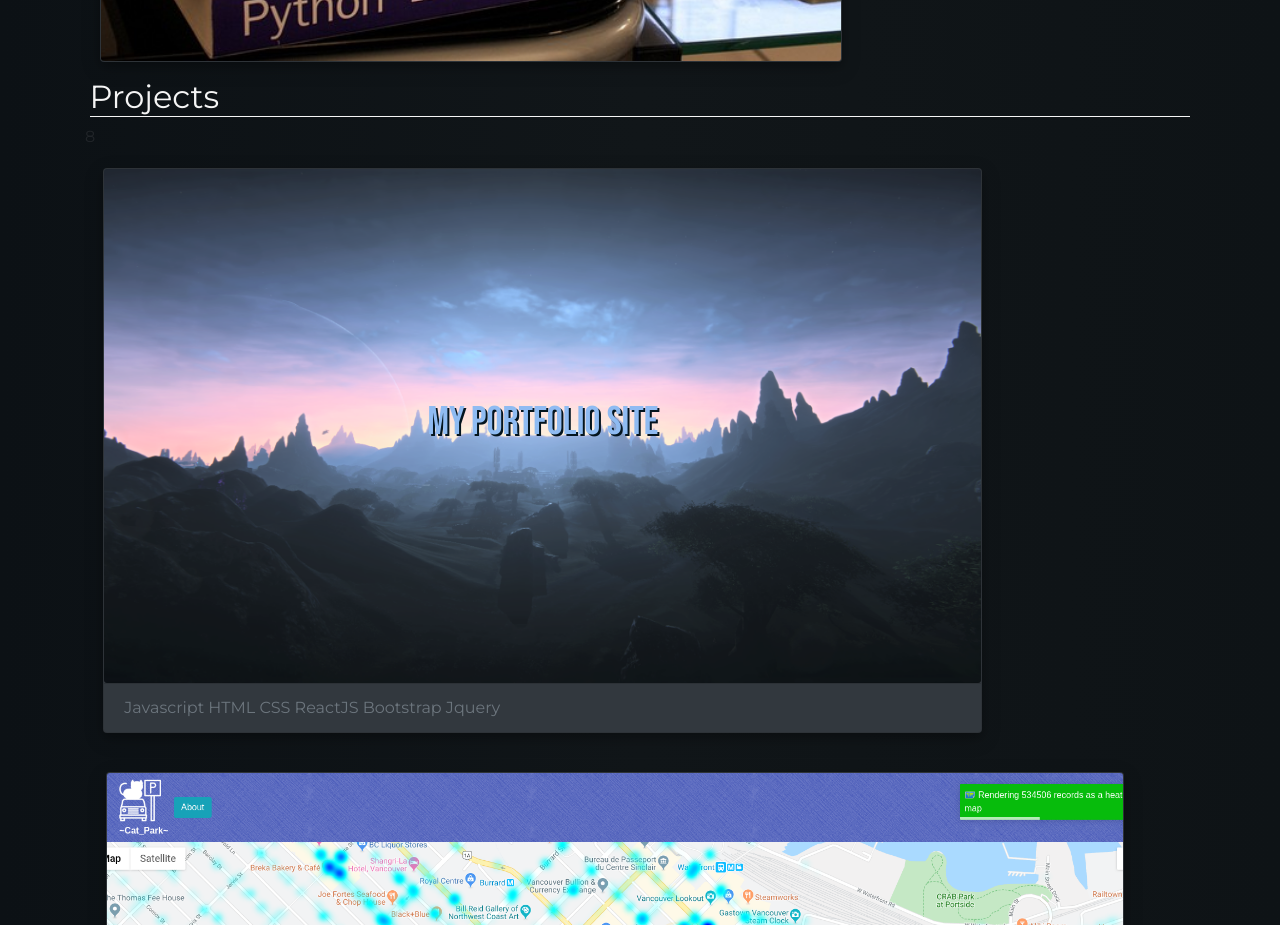
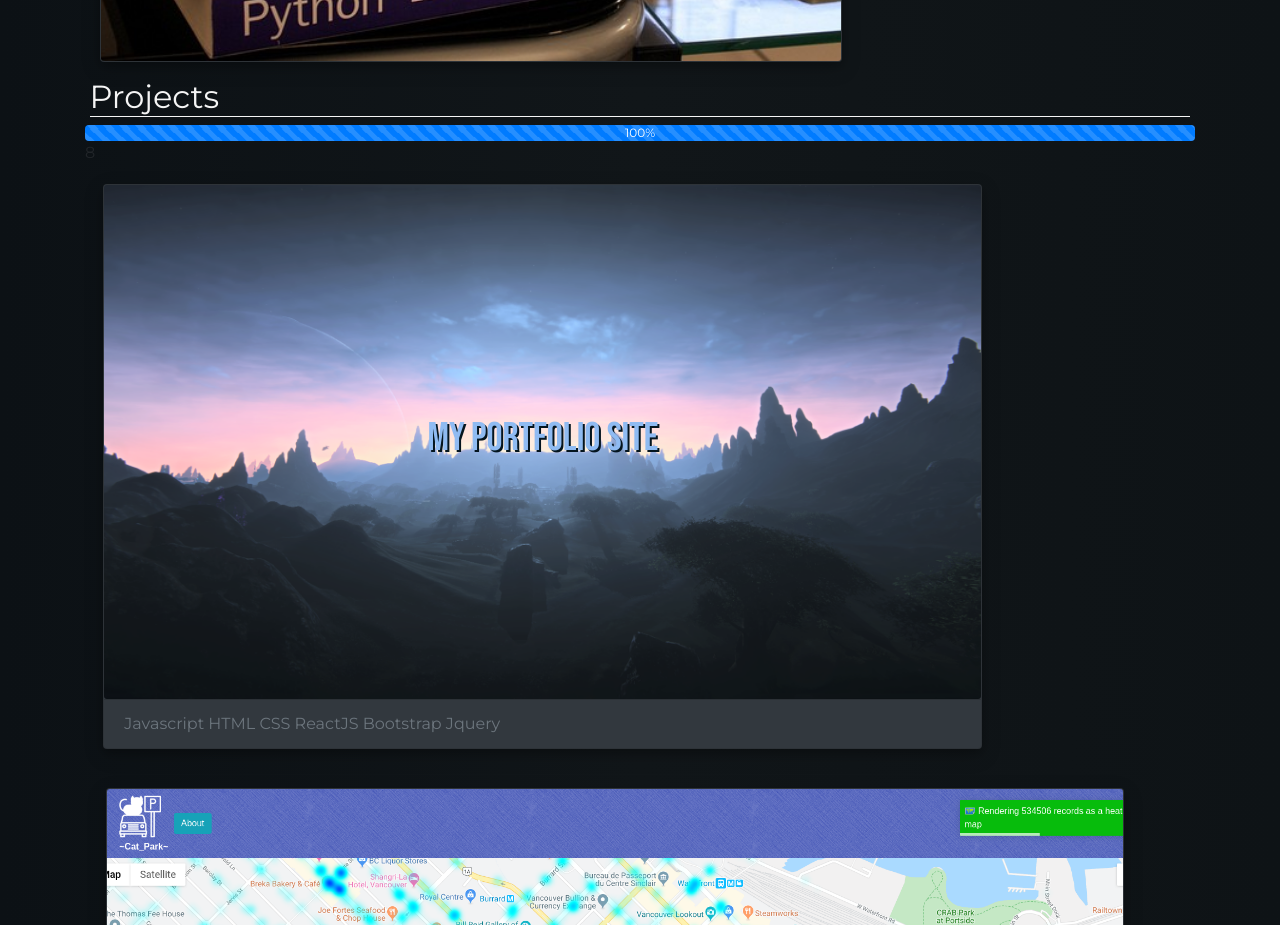
Before and after one commit to ChrisnNg/Ng, a React (Create React App) app: page / in a window 1280 px wide. Shown: the part 2480-3405 px from the top of the page. Built offline with nearby package versions, Linux system fonts and the light colour scheme.

Commit message:
add first progress bar

```diff
--- a/src/App.js
+++ b/src/App.js
@@ -16,7 +16,7 @@ import "./App.css";
 import "bootstrap/dist/css/bootstrap.min.css";
 import Navbar from "./components/Nav";
 import Card from "./components/Card";
-import { Row, Container, Col } from "react-bootstrap";
+import { Row, Container, Col, ProgressBar } from "react-bootstrap";
 import Landing from "./components/Landing.js";
 import Fade from "react-reveal/Fade";
 import coding from "./assets/coding.jpg";
@@ -508,6 +508,11 @@ function App() {
         </Fade>
 
         <Container>
+          <ProgressBar
+            animated
+            now={(projects.length / projects.length) * 100}
+            label={`${(projects.length / projects.length) * 100}%`}
+          />
           {projects.length}
           <Row>{createCards(projects)}</Row>
         </Container>
```
